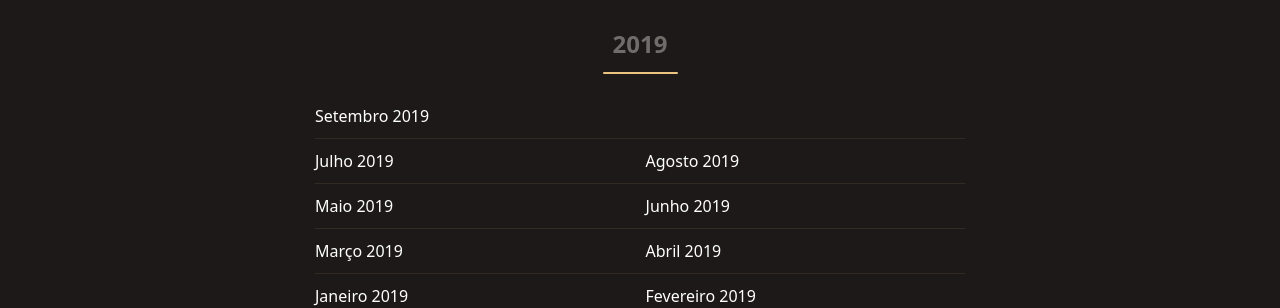
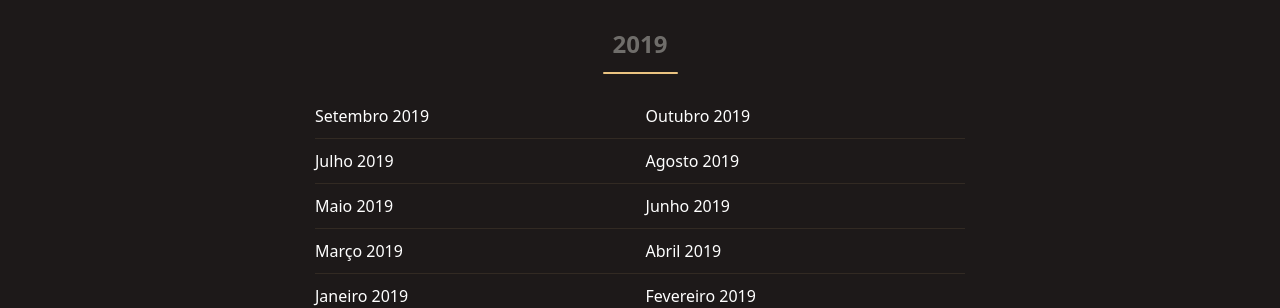
Before and after one commit to ateliedetemas/blpcrypto, a Jekyll site: the page built from _pages/relatorios.md, in a window 1280 px wide. Shown: the part 249-557 px from the top of the page. Built offline with Jekyll 4.4.1, drawn with Linux system fonts in a browser that asks for light colours.

Commit message:
Update relatorios.md

```diff
--- a/_pages/relatorios.md
+++ b/_pages/relatorios.md
@@ -6,7 +6,7 @@ title: Relatórios
 
 ## 2019
 
-[Setembro 2019]({{ '/assets/documents/relatorios/2019/09p.pdf' | absolute_url }}) |
+[Setembro 2019]({{ '/assets/documents/relatorios/2019/09p.pdf' | absolute_url }}) | [Outubro 2019]({{ '/assets/documents/relatorios/2019/10p.pdf' | absolute_url }})
 [Julho 2019]({{ '/assets/documents/relatorios/2019/07.pdf' | absolute_url }}) | [Agosto 2019]({{ '/assets/documents/relatorios/2019/08p.pdf' | absolute_url }})
 [Maio 2019]({{ '/assets/documents/relatorios/2019/05.pdf' | absolute_url }}) | [Junho 2019]({{ '/assets/documents/relatorios/2019/06.pdf' | absolute_url }})
 [Março 2019]({{ '/assets/documents/relatorios/2019/03.pdf' | absolute_url }}) | [Abril 2019]({{ '/assets/documents/relatorios/2019/04.pdf' | absolute_url }})
```
